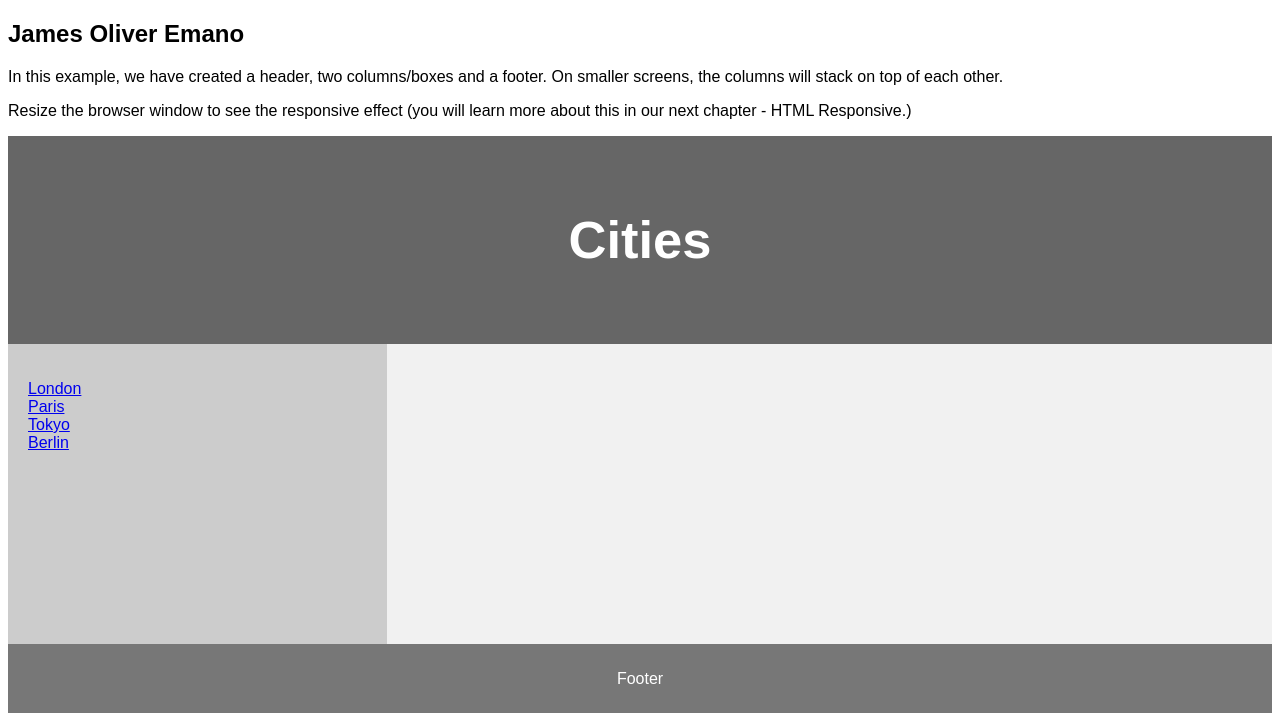
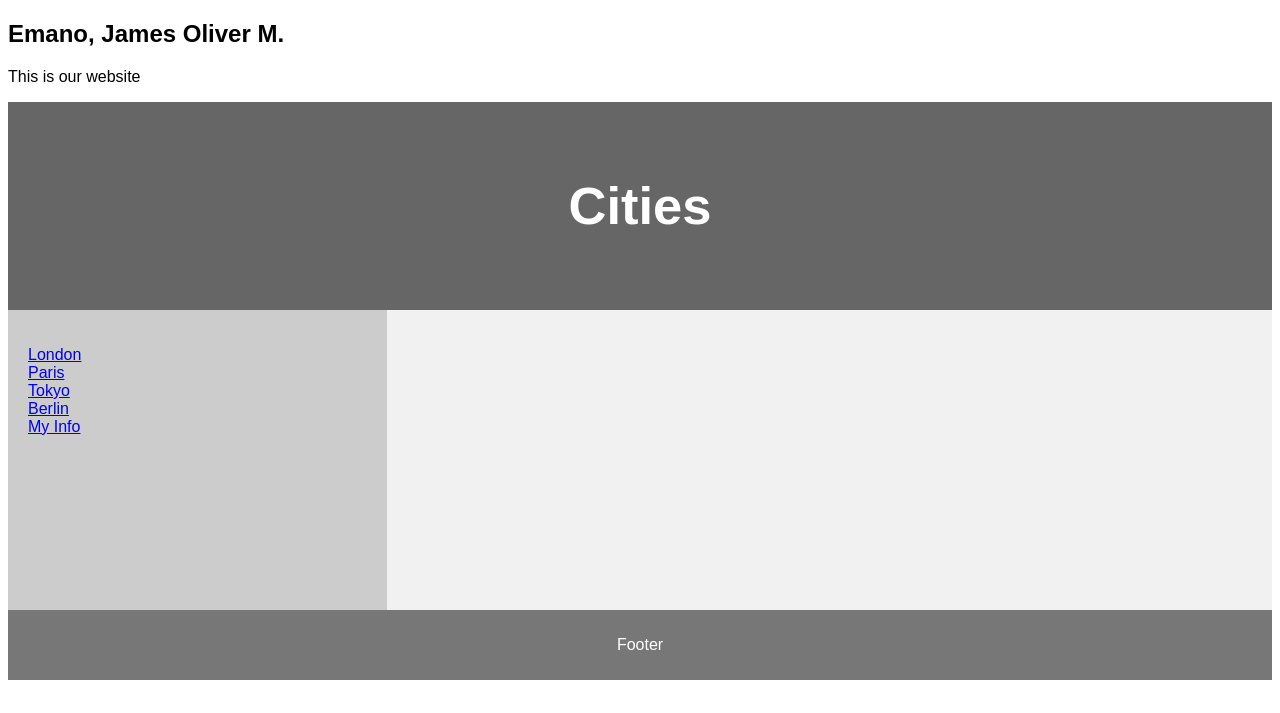
Before and after one commit to JeremiahSimo/ITE400_Section03, a PHP site: page /home.php in a window 1280 px wide. Shown: the top 713 px of the page. Run offline with PHP 8.4, Linux system fonts and the light colour scheme.

Commit message:
updated 12/11/2024

```diff
--- a/home.php
+++ b/home.php
@@ -71,9 +71,8 @@ footer {
 </head>
 <body>
 
-<h2>James Oliver Emano</h2>
-<p>In this example, we have created a header, two columns/boxes and a footer. On smaller screens, the columns will stack on top of each other.</p>
-<p>Resize the browser window to see the responsive effect (you will learn more about this in our next chapter - HTML Responsive.)</p>
+<h2>Emano, James Oliver M.</h2>
+<p>This is our website</p>
 
 <header>
   <h2>Cities</h2>
@@ -86,6 +85,7 @@ footer {
       <li><a href="home.php?page=paris" class="<?php echo ($_GET['page'] ?? '') === 'paris'  ? 'active' : ''; ?>">Paris</a></li>
       <li><a href="home.php?page=tokyo" class="<?php echo ($_GET['page'] ?? '') === 'tokyo'  ? 'active' : ''; ?>">Tokyo</a></li>
       <li><a href="home.php?page=berlin" class="<?php echo ($_GET['page'] ?? '') === 'berlin'  ? 'active' : ''; ?>">Berlin</a></li>
+      <li><a href="home.php?page=personal_info" class="<?php echo ($_GET['page'] ?? '') === 'personal_info'  ? 'active' : ''; ?>">My Info</a></li>
     </ul>
   </nav>
 
@@ -105,6 +105,14 @@ footer {
                         case 'tokyo':
                             include 'tokyo.php';
                             break;
+                            case 'berlin':
+                              include 'berlin.php';
+                              break;
+                              case 'personal_info':
+                                include 'personal_info.php';
+                                break;
+
+
 
         }
     }
--- a/personal_info.php
+++ b/personal_info.php
@@ -1,3 +1,5 @@
 
-<h1>James Oliver Emano</h1>
-    <p>Student in COC</p>
+<h1>James Oliver M. Emano</h1>
+<p>Student in COC</p>
+<p>Address: Carmen, CDO</p>
+<p>Gender: Male</p>
```
